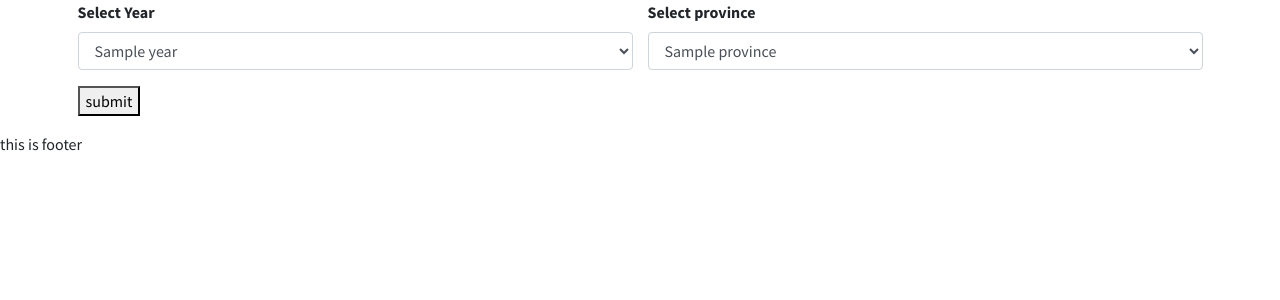
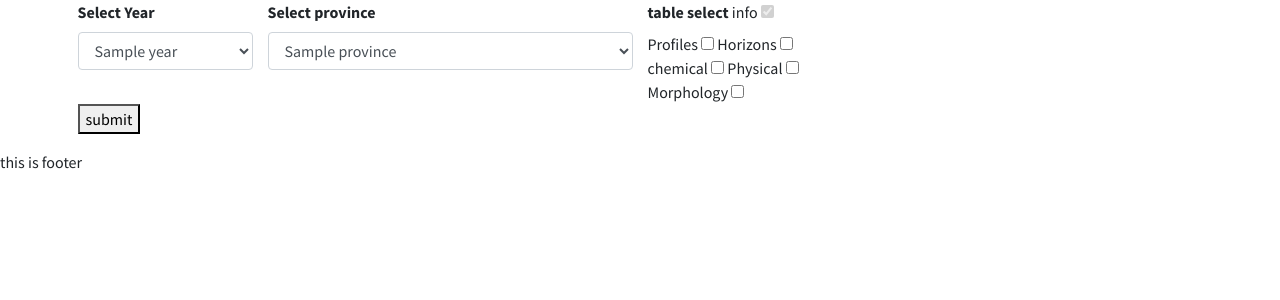
Before and after one commit to B1umenkrAn2/Website, a PHP site: template app/views/info/selector.php in a window 1280 px wide. Shown: the top 300 px of the page. Run offline with PHP 8.4, Linux system fonts and the light colour scheme; the template is opened without the code that fills it: most values are stand-ins (such as "Sample title", 1, 10 or a date in 2020); some libraries are stand-ins or nearby versions.

Commit message:
selector update

```diff
--- a/app/controllers/InfoController.php
+++ b/app/controllers/InfoController.php
@@ -37,7 +37,7 @@ class InfoController extends Controller
 
 
     /*
-  * get selector require from db and than pass to view
+  * get selector require data from db and than pass to view
   */
     public function selected()
     {
--- a/app/views/info/selector.php
+++ b/app/views/info/selector.php
@@ -2,7 +2,7 @@
     <form action="selected" method="post">
         <div class="row">
 
-            <div class="col-sm-6">
+            <div class="col-2">
                 <!-- select -->
                 <div class="form-group">
                     <label>Select Year</label>
@@ -17,7 +17,7 @@
                     </select>
                 </div>
             </div>
-            <div class="col-sm-6">
+            <div class="col-4">
                 <!-- select -->
                 <div class="form-group">
                     <label>Select province</label>
@@ -33,6 +33,17 @@
                 </div>
             </div>
 
+            <div class="col-2">
+                <label>table select</label>
+                info <input type="checkbox" value="Profiles" checked disabled>
+                Profiles <input type="checkbox" value="Profiles" >
+                Horizons <input type="checkbox" value="Horizons">
+                chemical <input type="checkbox" value="chemical">
+                Physical <input type="checkbox" value="Physical">
+                Morphology <input type="checkbox" value="Morphology">
+            </div>
+            <div class="col-2"></div>
+
 
         </div>
         <button type="submit">submit</button>
```
